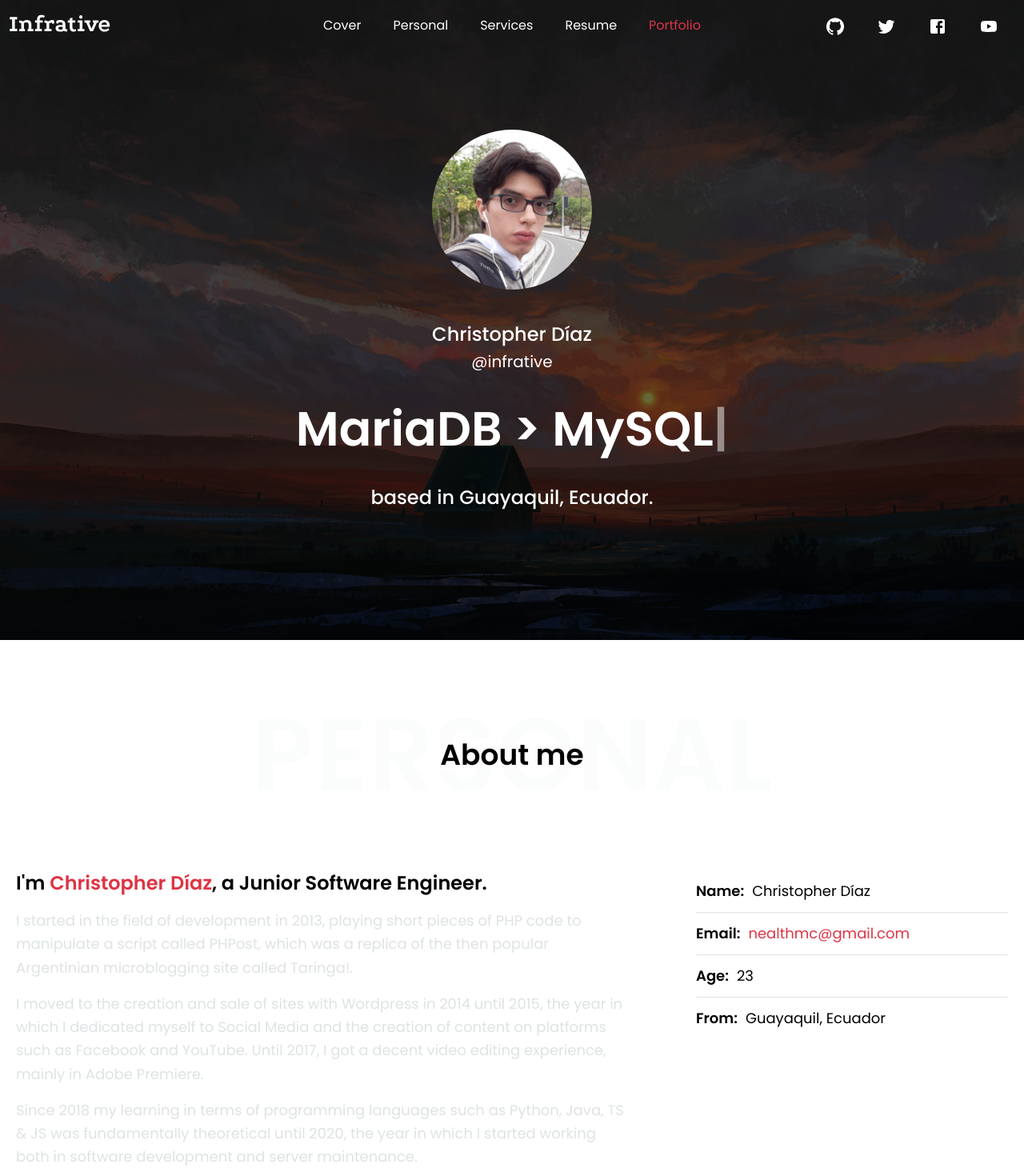
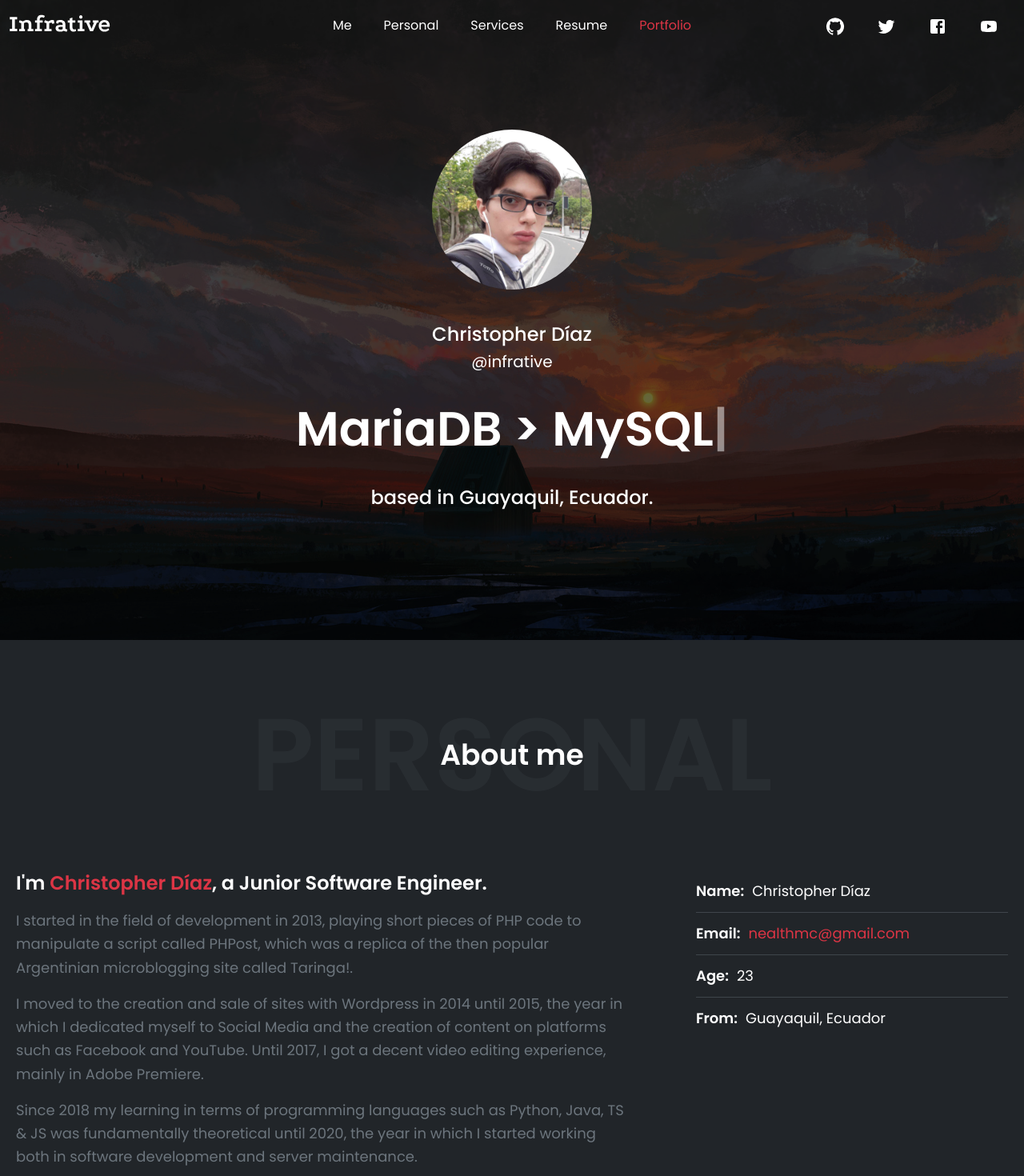
Before and after one commit to lnfrative/lnfrative, a Next.js app: page / in a window 1280 px wide. Shown: the top 1470 px of the page at 80% size. Built offline with nearby package versions, Linux system fonts and the light colour scheme.

Commit message:
scroll animation

```diff
--- a/components/Header/index.tsx
+++ b/components/Header/index.tsx
@@ -1,10 +1,11 @@
-import React from 'react'
+import React from "react"
 import Image from "next/image"
-import logoLight from '../../images/logo_light.svg'
-import { useInView } from 'react-intersection-observer'
-import className from 'classnames'
-import { GitHub, Twitter, Facebook, YouTube } from '@mui/icons-material'
-import useScreenStore from '../../hooks/useScreenStore'
+import logoLight from "../../images/logo_light.svg"
+import { useInView } from "react-intersection-observer"
+import className from "classnames"
+import { GitHub, Twitter, Facebook, YouTube } from "@mui/icons-material"
+import useScreenStore from "../../hooks/useScreenStore"
+import { moveScroll } from "./module"
 
 function Header() {
     const screen = useScreenStore()
@@ -29,15 +30,17 @@ function Header() {
                         <ul className="flex">
                             <li>
                                 <a
+                                    onClick={moveScroll("cover")}
                                     className={className('p-5 flex justify-center items-center', {
                                         ['text-primary-light :dark:text-primary-dark']: screen.sectionInView === 0
                                     })}
                                 >
-                                    Cover
+                                    Me
                                 </a>
                             </li>
                             <li>
                                 <a
+                                    onClick={moveScroll("personal")}
                                     className={className('p-5 flex justify-center items-center', {
                                         ['text-primary-light :dark:text-primary-dark']: screen.sectionInView === 1
                                     })}
@@ -47,6 +50,7 @@ function Header() {
                             </li>
                             <li>
                                 <a
+                                    onClick={moveScroll("services")}
                                     className={className('p-5 flex justify-center items-center', {
                                         ['text-primary-light :dark:text-primary-dark']: screen.sectionInView === 2
                                     })}
@@ -56,6 +60,7 @@ function Header() {
                             </li>
                             <li>
                                 <a
+                                    onClick={moveScroll("summary")}
                                     className={className('p-5 flex justify-center items-center', {
                                         ['text-primary-light :dark:text-primary-dark']: screen.sectionInView === 3
                                     })}
@@ -65,6 +70,7 @@ function Header() {
                             </li>
                             <li>
                                 <a
+                                    onClick={moveScroll("portfolio")}
                                     className={className('p-5 flex justify-center items-center', {
                                         ['text-primary-light :dark:text-primary-dark']: screen.sectionInView === 4
                                     })}
--- /dev/null
+++ b/components/Header/module.ts
@@ -0,0 +1,12 @@
+import $ from "jquery"
+
+export function moveScroll(sectionId: string) {
+    return () => {
+        $("html, body").animate(
+            {
+                scrollTop: $([document.getElementById(sectionId)]).position().top
+            },
+            1000
+        )
+    }
+}
--- a/components/SectionPortfolio/index.tsx
+++ b/components/SectionPortfolio/index.tsx
@@ -11,7 +11,7 @@ import ohplayPlatform from "../../images/portfolio/ohplay/ohplay.png"
 function SectionPortfolio() {
     return (
         <div className="bg-neutral-light dark:bg-neutral-dark">
-            <Section id="Portfolio" index={4}>
+            <Section id="portfolio" index={4}>
                 <TitleOverlay primary="My work" secondary="Portfolio" />
                 <div className="mt-20">
                     <Gallery
--- a/package.json
+++ b/package.json
@@ -15,6 +15,7 @@
     "@mui/material": "^5.10.3",
     "@reduxjs/toolkit": "^1.8.5",
     "classnames": "^2.3.1",
+    "jquery": "^3.6.1",
     "moment": "^2.29.4",
     "next": "12.2.2",
     "react": "18.2.0",
@@ -24,6 +25,7 @@
     "rxjs": "^7.5.6"
   },
   "devDependencies": {
+    "@types/jquery": "^3.5.14",
     "@types/node": "18.0.3",
     "@types/react": "18.0.15",
     "@types/react-dom": "18.0.6",
--- a/pages/_document.tsx
+++ b/pages/_document.tsx
@@ -3,7 +3,7 @@ import Document, { Html, Head, Main, NextScript } from "next/document"
 export default class MyDocument extends Document {
     render() {
         return (
-            <Html>
+            <Html className="dark">
                 <Head />
                 <body>
                     <div id="overlay" />
--- a/styles/index.css
+++ b/styles/index.css
@@ -6,7 +6,7 @@
 
 html,
 body {
-  @apply bg-paper-light dark:bg-paper-dark;
+  @apply dark:bg-paper-dark;
   padding: 0;
   margin: 0;
 }
@@ -14,6 +14,7 @@ body {
 a {
   color: inherit;
   text-decoration: none;
+  @apply cursor-pointer hover:text-primary-light hover:dark:text-primary-dark;
 }
 
 * {
--- a/tailwind.config.js
+++ b/tailwind.config.js
@@ -1,6 +1,6 @@
 /** @type {import('tailwindcss').Config} */
 module.exports = {
-  darkMode: 'media',
+  darkMode: 'class',
   content: [
     "./pages/**/*.{js,ts,jsx,tsx}",
     "./components/**/*.{js,ts,jsx,tsx}",
```
Also changed, not shown: 1 other file (tests, documents, lock files or other folders).
